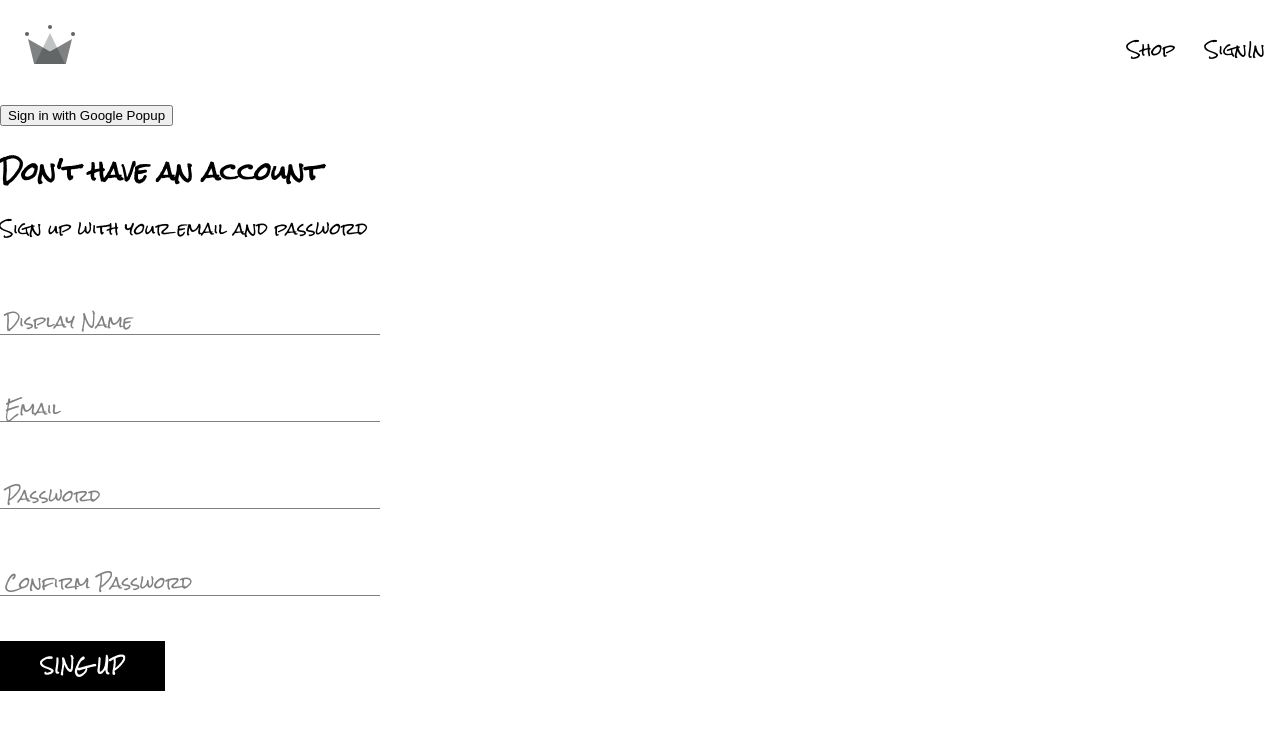
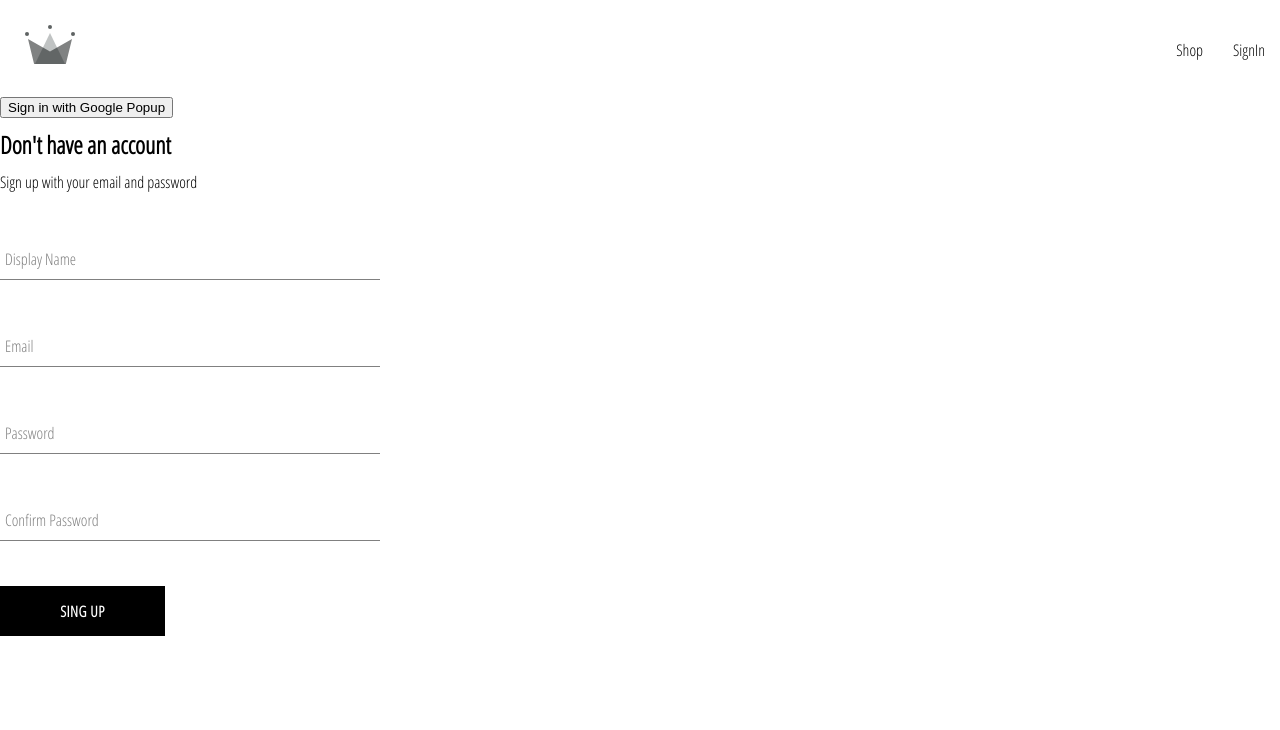
Before and after one commit to VladimirovRoman/crown, a React (Create React App) app: page /sign-in in a window 1280 px wide. Shown: the top 730 px of the page. Built offline with nearby package versions, Linux system fonts and the light colour scheme.

Commit message:
change font

```diff
--- a/public/index.html
+++ b/public/index.html
@@ -13,10 +13,8 @@
 
 		<link rel="preconnect" href="https://fonts.googleapis.com" />
 		<link rel="preconnect" href="https://fonts.gstatic.com" crossorigin />
-		<link rel="preconnect" href="https://fonts.googleapis.com" />
-		<link rel="preconnect" href="https://fonts.gstatic.com" crossorigin />
 		<link
-			href="https://fonts.googleapis.com/css2?family=Rock+Salt&display=swap"
+			href="https://fonts.googleapis.com/css2?family=Open+Sans+Condensed:wght@300&display=swap"
 			rel="stylesheet"
 		/>
 		<link rel="manifest" href="%PUBLIC_URL%/manifest.json" />
--- a/src/components/button/button.styles.scss
+++ b/src/components/button/button.styles.scss
@@ -9,7 +9,7 @@
 	background-color: black;
 	color: white;
 	text-transform: uppercase;
-	font-family: 'Rock Salt';
+	font-family: 'Open Sans Condensed';
 	font-weight: bolder;
 	border: none;
 	cursor: pointer;
@@ -36,7 +36,6 @@
 		background-color: white;
 		color: black;
 		border: 1px solid black;
-
 		&:hover {
 			background-color: black;
 			color: white;
--- a/src/index.scss
+++ b/src/index.scss
@@ -3,7 +3,7 @@
 }
 body {
 	margin: 0;
-	font-family: 'Rock Salt', sans-serif;
+	font-family: 'Open Sans Condensed', sans-serif;
 	-webkit-font-smoothing: antialiased;
 	-moz-osx-font-smoothing: grayscale;
 }
```
